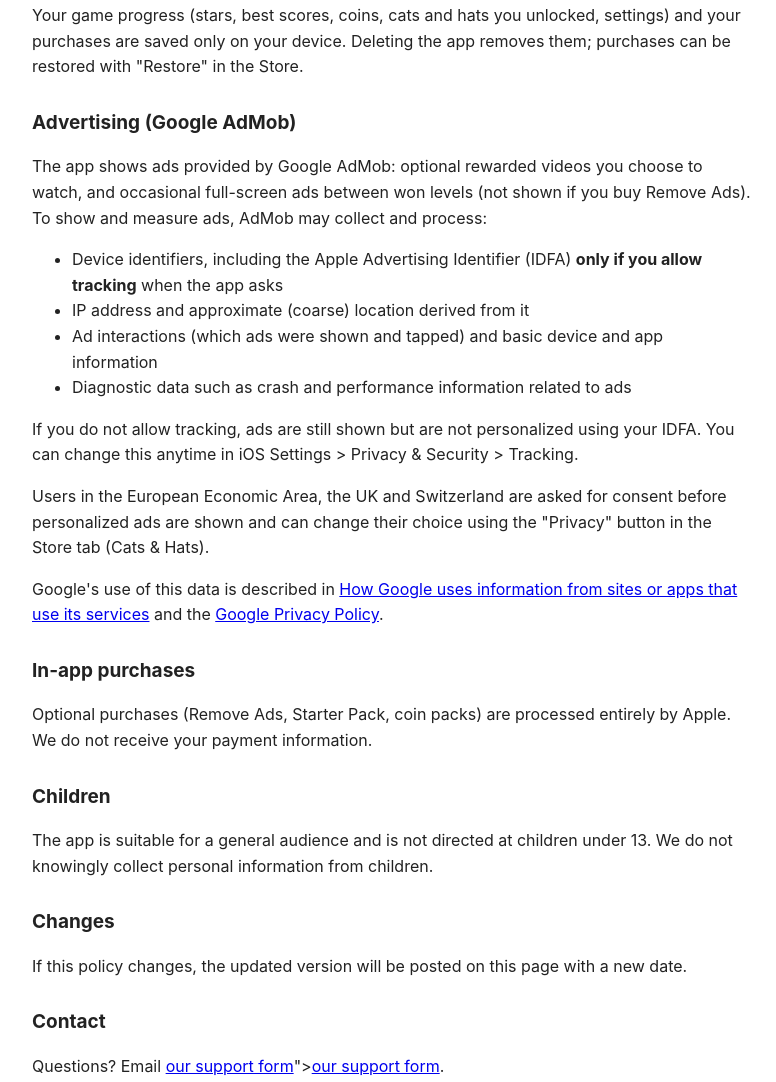
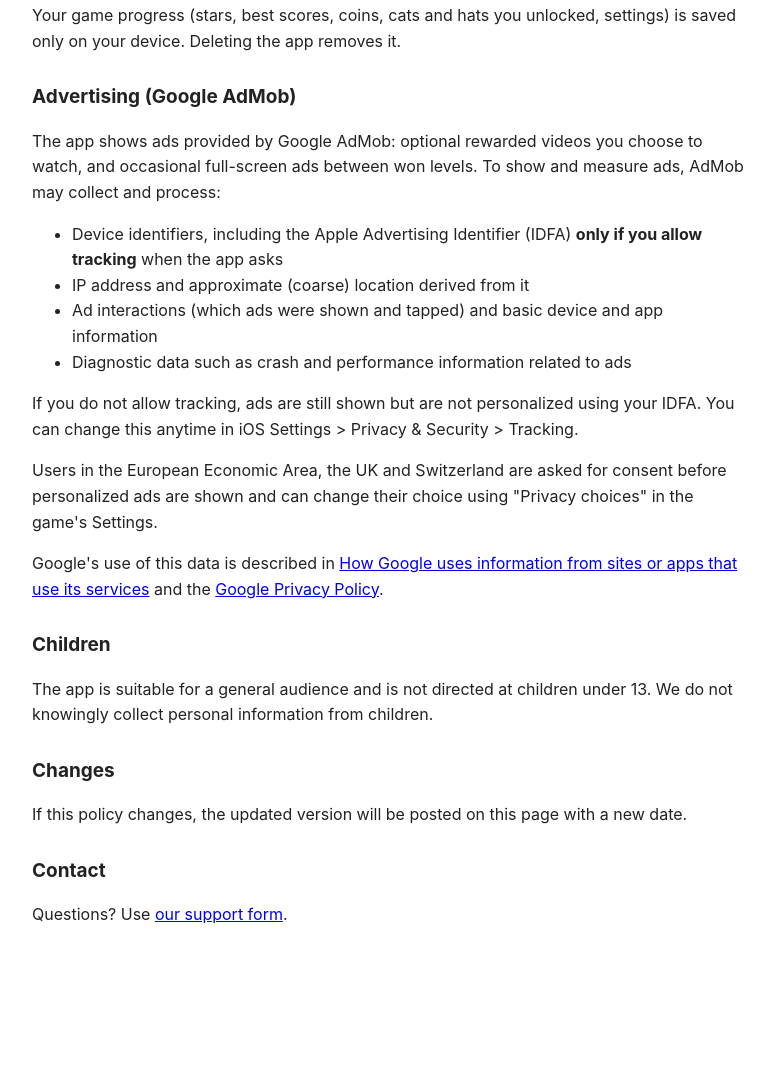
Before and after one commit to davavetisyan/knock-it-off-site, a plain HTML site: page privacy.html in a window 1280 px wide. Shown: the part 393-1475 px from the top of the page, without its empty margins (248-1024 px from the left). After the commit the page ends 1361 px from the top, so only its background shows below. Drawn offline with Linux system fonts and the light colour scheme.

Commit message:
privacy: ads-only (no purchases), privacy choices in Settings, fix support link

```diff
--- a/privacy.html
+++ b/privacy.html
@@ -4,15 +4,15 @@
 <style>body{font:16px/1.6 -apple-system,system-ui,sans-serif;max-width:720px;margin:40px auto;padding:0 16px;color:#222}h1{font-size:28px}h2{font-size:19px;margin-top:28px}</style></head>
 <body>
 <h1>Knock It Off!: Privacy Policy</h1>
-<p><em>Last updated: November 18, 2026</em></p>
+<p><em>Last updated: November 19, 2026</em></p>
 <p>Knock It Off! ("the app") is a game made by an independent developer. This policy explains what information the app handles.</p>
 <h2>Information we collect</h2>
 <p>We (the developer) do not collect your name, email, contacts, photos, or precise location, and the app does not require an account.</p>
 <h2>Information stored on your device</h2>
-<p>Your game progress (stars, best scores, coins, cats and hats you unlocked, settings) and your purchases are saved only on your device. Deleting the app removes them; purchases can be restored with "Restore" in the Store.</p>
+<p>Your game progress (stars, best scores, coins, cats and hats you unlocked, settings) is saved only on your device. Deleting the app removes it.</p>
 <!-- ADS SECTION: keep only if the game uses AdMob; otherwise replace with "The app does not use advertising, analytics or other third-party services that collect data." -->
 <h2>Advertising (Google AdMob)</h2>
-<p>The app shows ads provided by Google AdMob: optional rewarded videos you choose to watch, and occasional full-screen ads between won levels (not shown if you buy Remove Ads). To show and measure ads, AdMob may collect and process:</p>
+<p>The app shows ads provided by Google AdMob: optional rewarded videos you choose to watch, and occasional full-screen ads between won levels. To show and measure ads, AdMob may collect and process:</p>
 <ul>
 <li>Device identifiers, including the Apple Advertising Identifier (IDFA) <strong>only if you allow tracking</strong> when the app asks</li>
 <li>IP address and approximate (coarse) location derived from it</li>
@@ -20,15 +20,12 @@
 <li>Diagnostic data such as crash and performance information related to ads</li>
 </ul>
 <p>If you do not allow tracking, ads are still shown but are not personalized using your IDFA. You can change this anytime in iOS Settings &gt; Privacy &amp; Security &gt; Tracking.</p>
-<p>Users in the European Economic Area, the UK and Switzerland are asked for consent before personalized ads are shown and can change their choice using the "Privacy" button in the Store tab (Cats &amp; Hats).</p>
+<p>Users in the European Economic Area, the UK and Switzerland are asked for consent before personalized ads are shown and can change their choice using "Privacy choices" in the game's Settings.</p>
 <p>Google's use of this data is described in <a href="https://policies.google.com/technologies/partner-sites">How Google uses information from sites or apps that use its services</a> and the <a href="https://policies.google.com/privacy">Google Privacy Policy</a>.</p>
-<!-- IAP SECTION: keep only if the game sells in-app purchases -->
-<h2>In-app purchases</h2>
-<p>Optional purchases (Remove Ads, Starter Pack, coin packs) are processed entirely by Apple. We do not receive your payment information.</p>
 <h2>Children</h2>
 <p>The app is suitable for a general audience and is not directed at children under 13. We do not knowingly collect personal information from children.</p>
 <h2>Changes</h2>
 <p>If this policy changes, the updated version will be posted on this page with a new date.</p>
 <h2>Contact</h2>
-<p>Questions? Email <a href="mailto:<a href="https://github.com/davavetisyan/knock-it-off-site/issues/new">our support form</a>"><a href="https://github.com/davavetisyan/knock-it-off-site/issues/new">our support form</a></a>.</p>
+<p>Questions? Use <a href="https://github.com/davavetisyan/knock-it-off-site/issues/new">our support form</a>.</p>
 </body></html>
```
